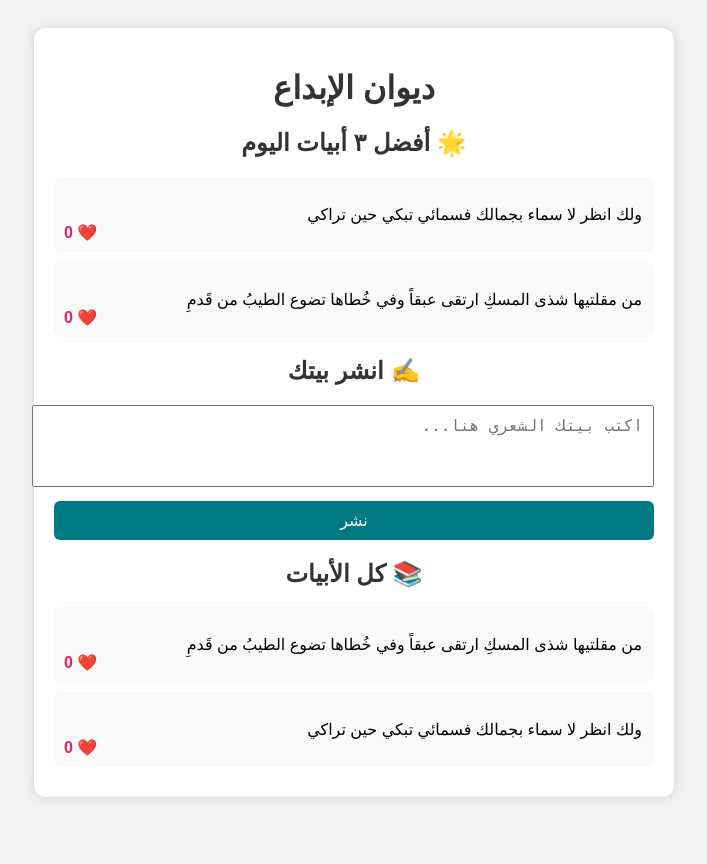
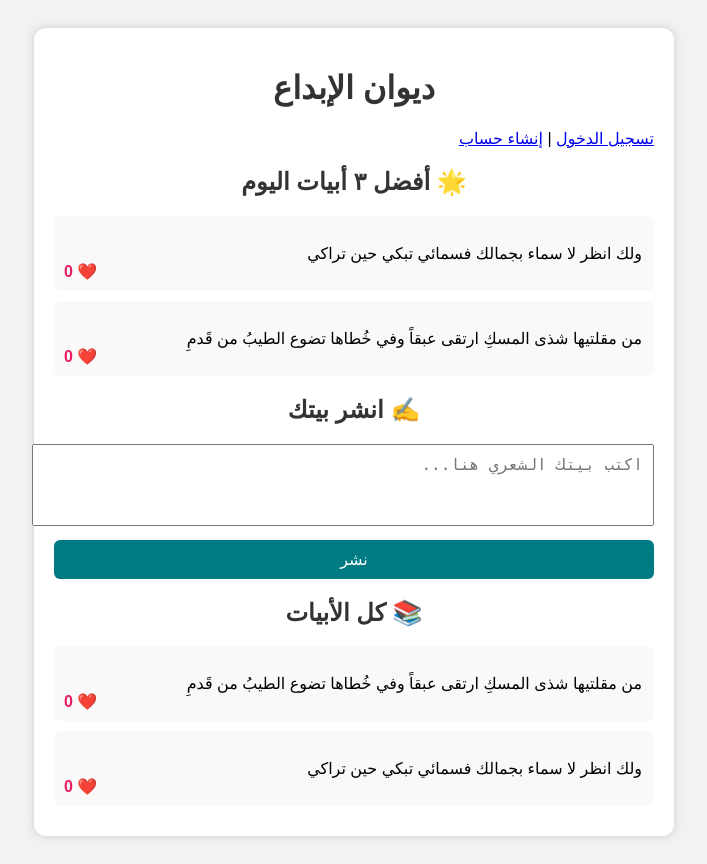
Before and after one commit to 7d02h/poetry_app, a Flask app: page / in a window 1280 px wide. Shown: the whole page, without its empty margins (286-993 px from the left). Before the commit the page ends 799 px from the top, so only its background shows below. Run offline with Flask 3, Linux system fonts and the light colour scheme; data comes from the database, SQL or seed files in the repository.

Commit message:
تحديث بعد إضافة تسجيل الدخول

```diff
--- a/templates/index.html
+++ b/templates/index.html
@@ -8,6 +8,12 @@
 <body>
   <div class="container">
     <h1>ديوان الإبداع</h1>
+
+    <!-- روابط تسجيل الدخول وإنشاء حساب -->
+    <div style="text-align: right; margin-bottom: 20px;">
+      <a href="/login">تسجيل الدخول</a> |
+      <a href="/signup">إنشاء حساب</a>
+    </div>
 
     <section>
       <h2>🌟 أفضل ٣ أبيات اليوم</h2>
@@ -32,12 +38,10 @@
     <section>
       <h2>📚 كل الأبيات</h2>
       {% for poem in all_poems %}
-        <form action="{{ url_for('like', poem_id=poem[0]) }}" method="post" style="all: unset;">
-          <div class="poem" onclick="this.parentElement.submit()" style="cursor: pointer;">
-            <p>{{ poem[1] }}</p>
-            <span>❤️ {{ poem[2] }}</span>
-          </div>
-        </form>
+        <div class="poem">
+          <p>{{ poem[1] }}</p>
+          <a href="/like/{{ poem[0] }}">❤️ {{ poem[2] }}</a>
+        </div>
       {% endfor %}
     </section>
   </div>
```
